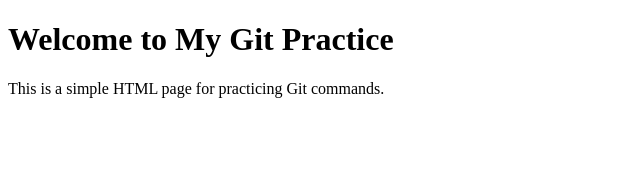
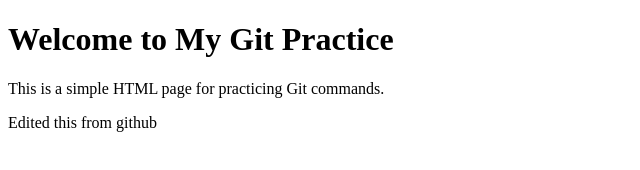
Before and after one commit to horiben/git-practice, a plain HTML site: page index.html in a window 1280 px wide. Shown: the whole page, without its empty margins (0-640 px from the left). Drawn offline with Linux system fonts and the light colour scheme.

Commit message:
Add a new paragraph from github

```diff
--- a/index.html
+++ b/index.html
@@ -8,5 +8,6 @@
   <body>
     <h1>Welcome to My Git Practice</h1>
     <p>This is a simple HTML page for practicing Git commands.</p>
+    <p>Edited this from github</p>
   </body>
 </html>
```
